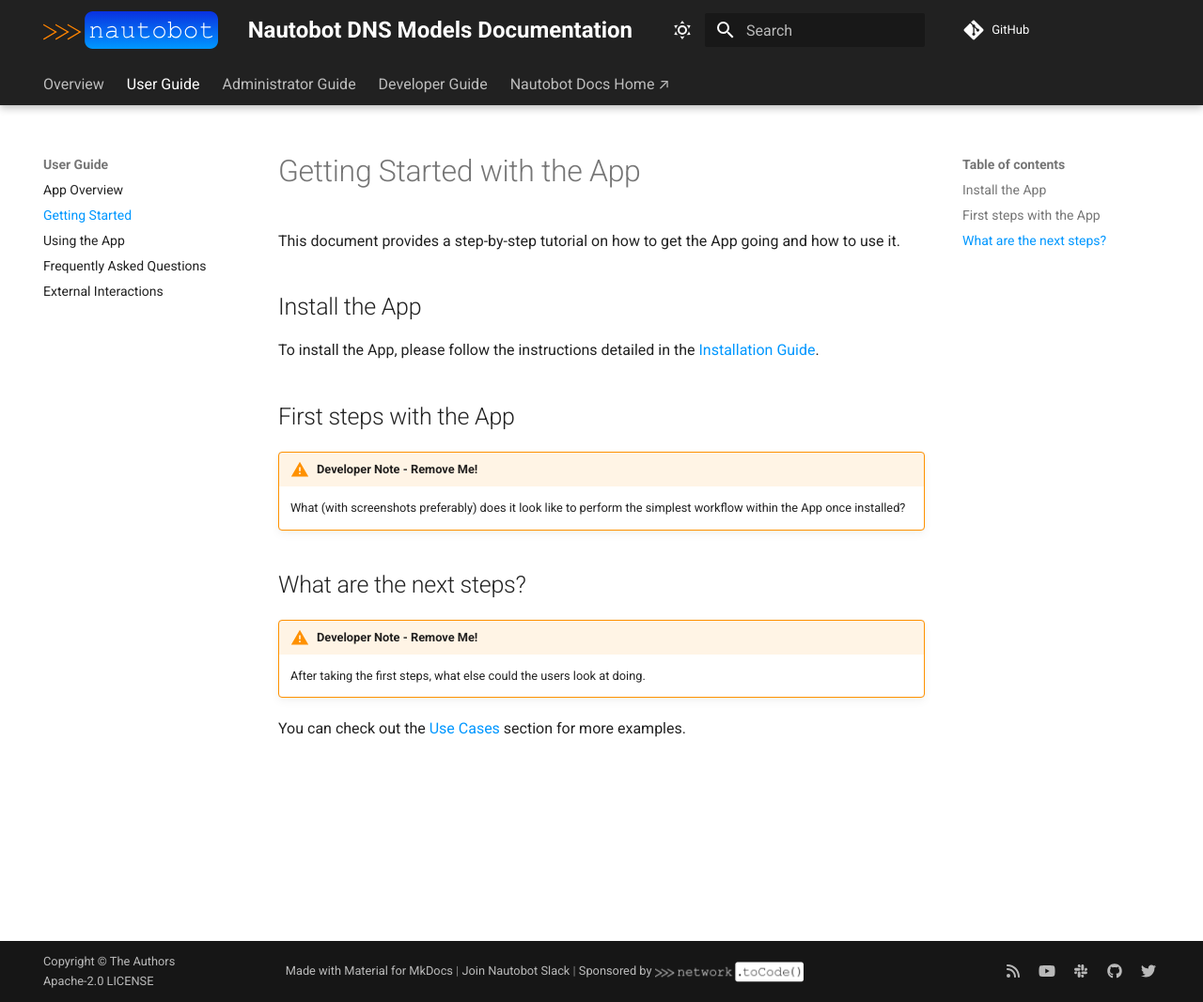
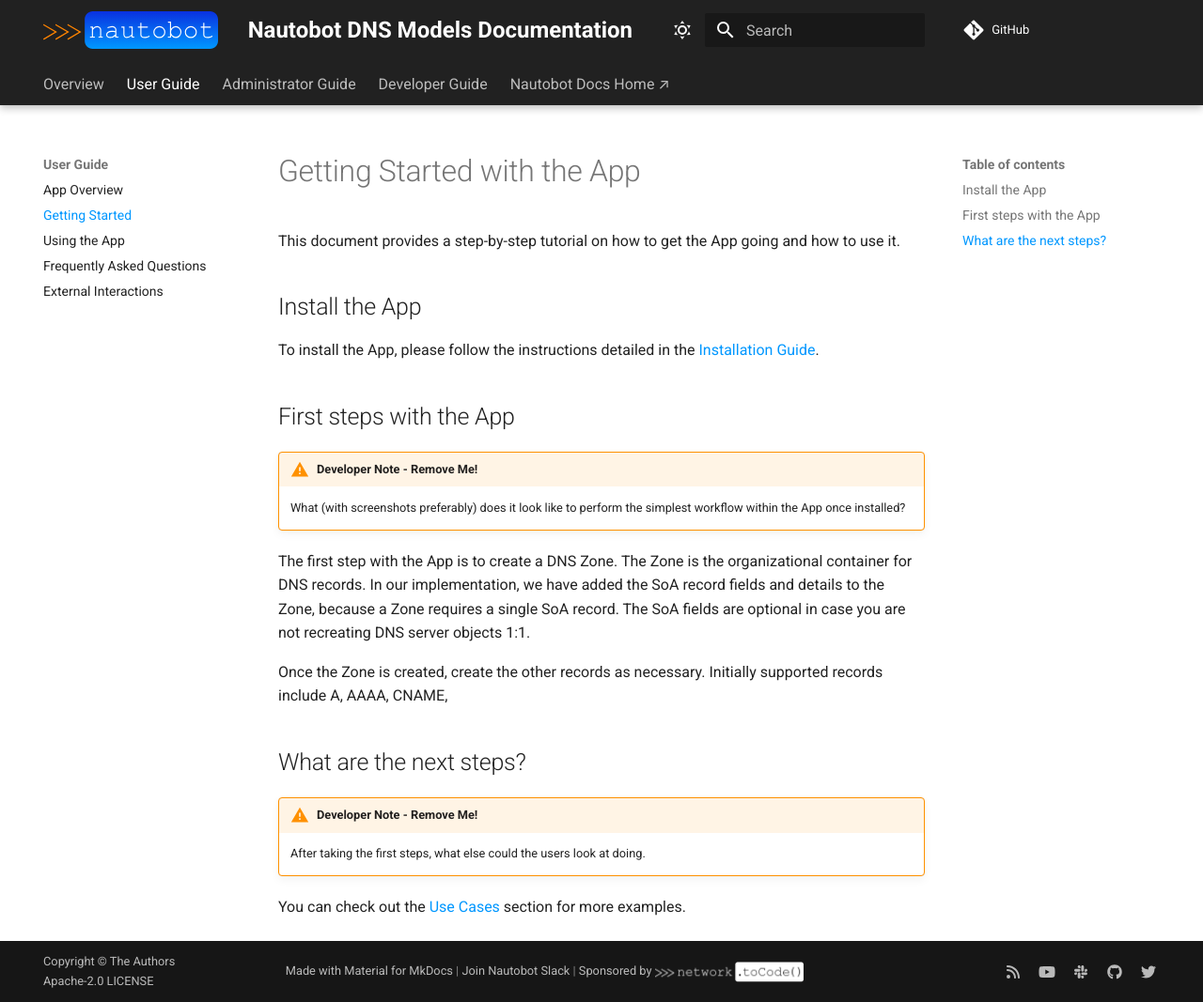
Before and after one commit to nautobot/nautobot-app-dns-models, an MkDocs documentation site: the page built from docs/user/app_getting_started.md, in a window 1280 px wide and 1067 px high. Shown: the whole window at 94% size. Built offline with MkDocs 1.6.1 and Material for MkDocs 9.7.7, drawn with Linux system fonts in a browser that asks for light colours; comment, search, counter and statistics services are not loaded.

Commit message:
start getting started doc

```diff
--- a/docs/user/app_getting_started.md
+++ b/docs/user/app_getting_started.md
@@ -11,6 +11,10 @@
 !!! warning "Developer Note - Remove Me!"
     What (with screenshots preferably) does it look like to perform the simplest workflow within the App once installed?
 
+The first step with the App is to create a DNS Zone. The Zone is the organizational container for DNS records. In our implementation, we have added the SoA record fields and details to the Zone, because a Zone requires a single SoA record. The SoA fields are optional in case you are not recreating DNS server objects 1:1.
+
+Once the Zone is created, create the other records as necessary. Initially supported records include A, AAAA, CNAME,
+
 ## What are the next steps?
 
 !!! warning "Developer Note - Remove Me!"
```
